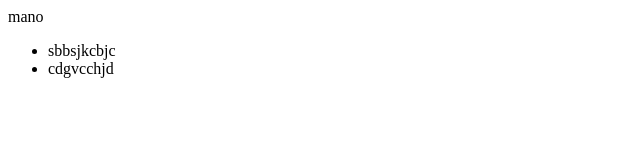
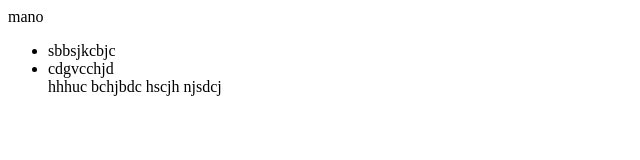
Before and after one commit to mano3493/project1, a plain HTML site: page index.html in a window 1280 px wide. Shown: the whole page, without its empty margins (0-640 px from the left). Drawn offline with Linux system fonts and the light colour scheme.

Commit message:
added contents

```diff
--- a/index.html
+++ b/index.html
@@ -5,6 +5,11 @@
 <ul>
 <li>sbbsjkcbjc</li>
 <li>cdgvcchjd</li>
+<link rel="stylesheet" type="text/css" href="bd.css">
+hhhuc
+bchjbdc
+hscjh
+njsdcj
 </ul>
 </div>
 </body>
```
